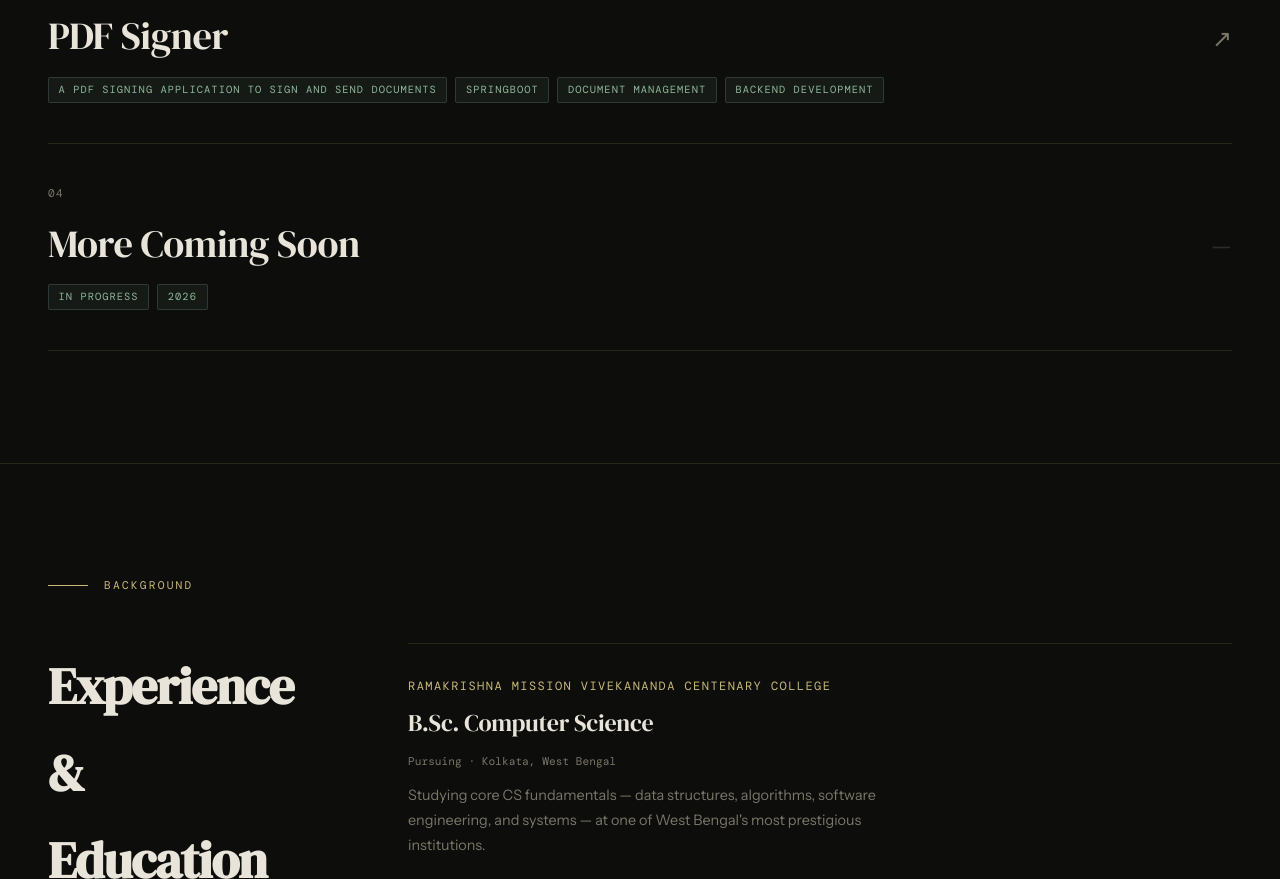
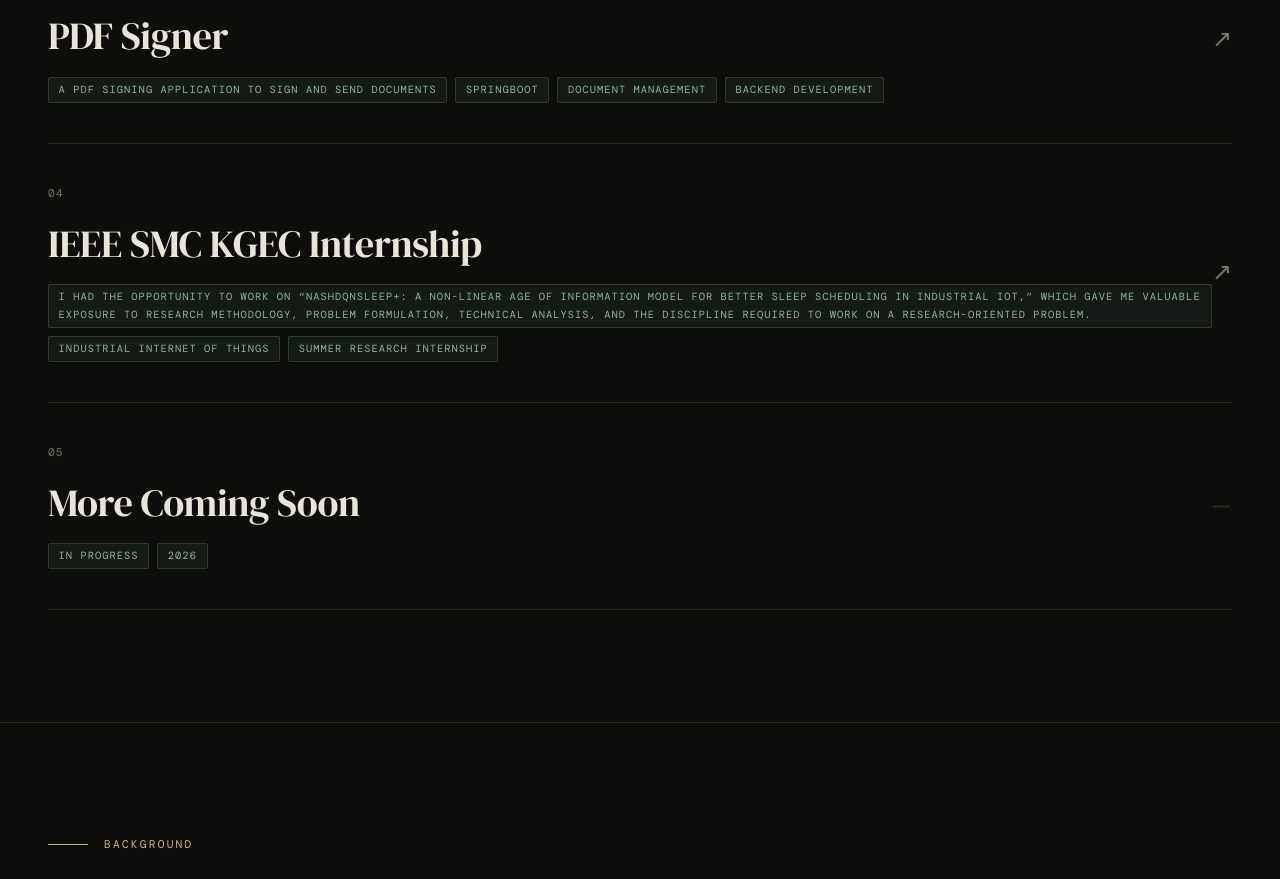
Before and after one commit to swastik-basu/Portfolio-SwastikBasu, a plain HTML site: page index.html in a window 1280 px wide. Shown: the part 2398-3277 px from the top of the page. Drawn offline with nearby package versions, Linux system fonts and the light colour scheme; a web font is replaced by a local one.

Commit message:
Updates in my portfolio

```diff
--- a/index.html
+++ b/index.html
@@ -158,10 +158,24 @@
                 </div>
                 <div class="project-arrow">↗</div>
             </a>
+            <a class="project-item reveal"
+                href="https://github.com/swastik-basu/IEEE-SMC-KGEC-Internship-2026" target="_blank"
+                rel="noopener">
+                <div>
+                    <div class="project-num">04</div>
+                    <div class="project-title">IEEE SMC KGEC Internship</div>
+                    <div class="project-tags">
+                        <span class="tag">I had the opportunity to work on “NashDQNSleep+: A Non-Linear Age of Information Model for Better Sleep Scheduling in Industrial IoT,” which gave me valuable exposure to research methodology, problem formulation, technical analysis, and the discipline required to work on a research-oriented problem.</span>
+                        <span class="tag">Industrial Internet of Things</span>
+                        <span class="tag">Summer Research Internship</span>
+                    </div>
+                </div>
+                <div class="project-arrow">↗</div>
+            </a>
 
             <div class="project-item reveal" style="cursor: default;">
                 <div>
-                    <div class="project-num">04</div>
+                    <div class="project-num">05</div>
                     <div class="project-title">More Coming Soon</div>
                     <div class="project-tags">
                         <span class="tag">In Progress</span>
@@ -205,6 +219,13 @@
                     <div class="exp-role">Intern at Labmentix</div>
                     <div class="exp-year">15th May to 15th July</div>
                     <div class="exp-desc">To gain real-world project experience specializing on Spring Boot</div>
+                </div>
+
+                <div class="exp-item reveal">
+                    <div class="exp-org">Research Intern</div>
+                    <div class="exp-role">Intern at IEEE SMC KGEC, Kalyani</div>
+                    <div class="exp-year">15th May to 15th August</div>
+                    <div class="exp-desc">TWorked on NashDQNSleep Framework based on Sleep Scheduling of Industrial IoT </div>
                 </div>
 
                 <div class="exp-item reveal">
```
